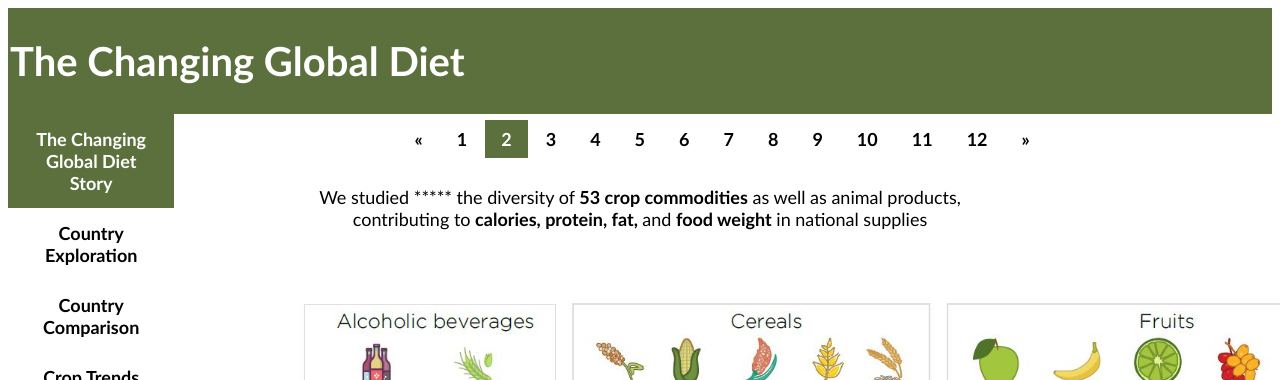
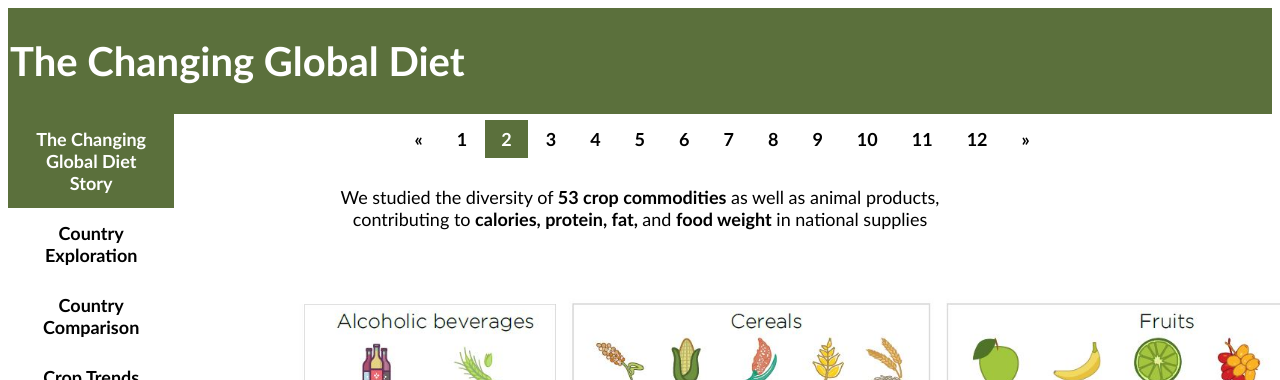
Before and after one commit to stevensotelo/skammlade.github.io, a Jekyll site: the page projects/tableau/pagination/Story_Methods.html, which Jekyll copies as it is, in a window 1280 px wide and 1114 px high. Shown: the top 380 px of the window. Built offline with Jekyll 4.4.1, drawn with Linux system fonts in a browser that asks for light colours.

Commit message:
formatting

```diff
--- a/projects/tableau/pagination/Story_Methods.html
+++ b/projects/tableau/pagination/Story_Methods.html
@@ -138,7 +138,7 @@ p {
 <body>
 
 <font face="Calibri" size="4" style="padding:50px">
-	<center> We studied ***** the diversity of <b>53 crop commodities</b> as well as animal products, <br>
+	<center> We studied the diversity of <b>53 crop commodities</b> as well as animal products, <br>
 contributing to <b>calories, protein, fat, </b> and <b>food weight</b> in national supplies
 	</center>
 </font>
```
